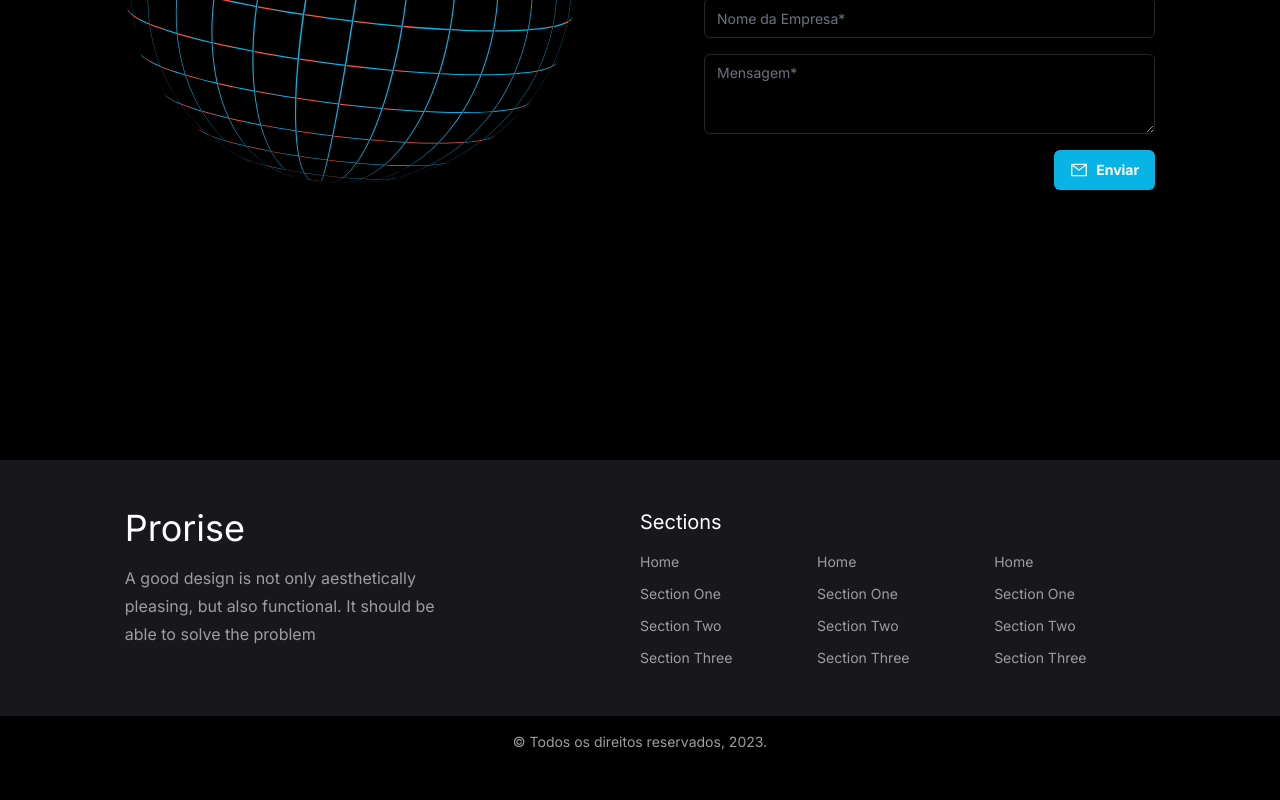
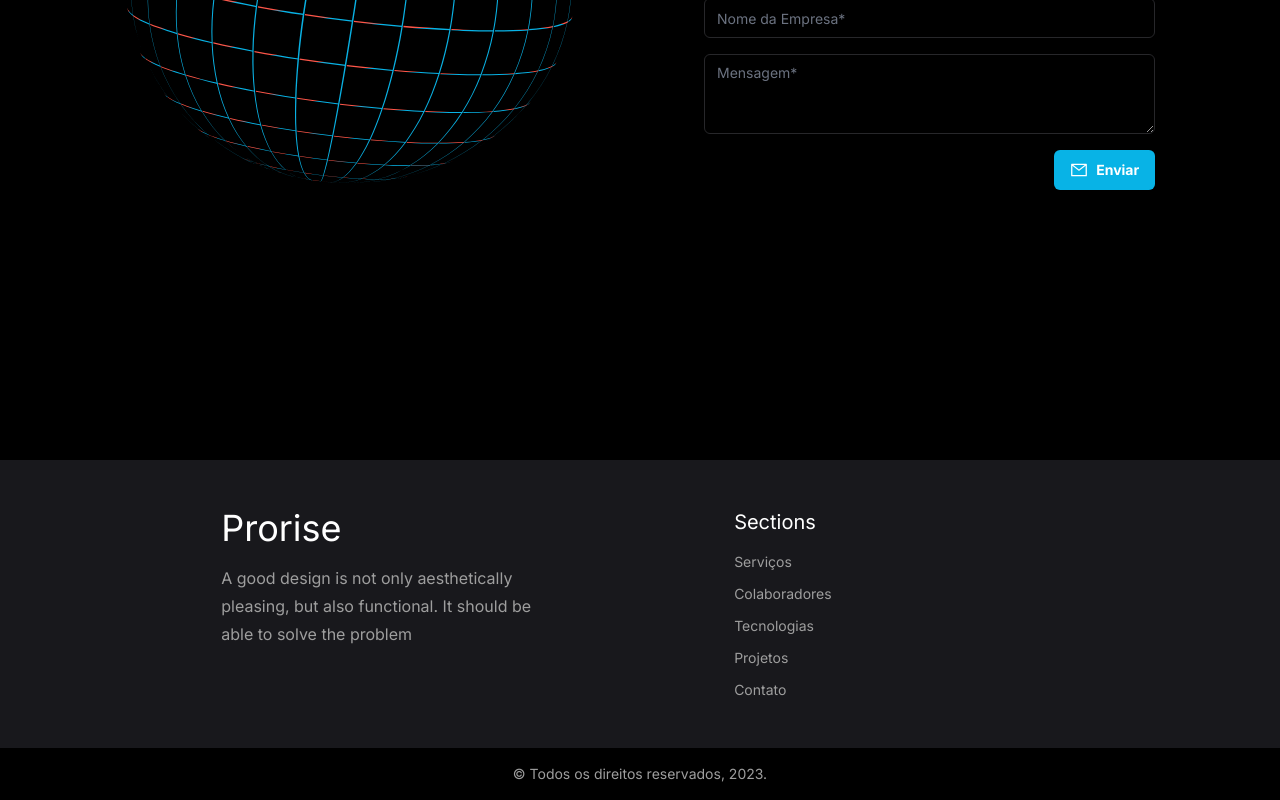
Before and after one commit to RodrigoNeoEx/prorise, a Next.js app: page / in a window 1280 px wide. Shown: the part 5246-6046 px from the top of the page. Before the commit the page ends 6014 px from the top, so only its background shows below. Built offline with nearby package versions, Linux system fonts and the light colour scheme.

Commit message:
feat: linked sections in footer | fix: element spacing in footer

```diff
--- a/src/components/Footer.tsx
+++ b/src/components/Footer.tsx
@@ -1,11 +1,13 @@
 import { ContentContainer } from "@/components/ContentContainer";
+import { menuItems } from "@/constants/menuItems";
+import { scrollToSection } from "@/helpers/scroll";
 
 export const Footer = () => {
 	return (
 		<footer className="bg-dark-700 py-12">
 			<ContentContainer>
-				<div className="space-y-6 md:flex md:space-y-0">
-					<div className="flex-1 space-y-4">
+				<div className="justify-around space-y-6 md:flex md:space-y-0">
+					<div className="space-y-4">
 						<p className="text-4xl">Prorise</p>
 						<p className="max-w-xs text-base leading-7 text-custom-gray-500">
 							A good design is not only aesthetically pleasing, but also functional. It should be
@@ -13,29 +15,20 @@ export const Footer = () => {
 						</p>
 					</div>
 
-					<div className="flex-1">
+					<div>
 						<p className="mb-4 text-xl">Sections</p>
 
 						<div className="grid grid-cols-2 gap-x-4 gap-y-8 text-sm text-custom-gray-500 md:grid-cols-3">
 							<div className="flex flex-col space-y-3">
-								<a href="#">Home</a>
-								<a href="#">Section One</a>
-								<a href="#">Section Two</a>
-								<a href="#">Section Three</a>
-							</div>
-
-							<div className="flex flex-col space-y-3">
-								<a href="#">Home</a>
-								<a href="#">Section One</a>
-								<a href="#">Section Two</a>
-								<a href="#">Section Three</a>
-							</div>
-
-							<div className="flex flex-col space-y-3">
-								<a href="#">Home</a>
-								<a href="#">Section One</a>
-								<a href="#">Section Two</a>
-								<a href="#">Section Three</a>
+								{menuItems.map(({ name, sectionId }) => (
+									<a
+										key={name}
+										onClick={e => scrollToSection(e, sectionId)}
+										className="hover:cursor-pointer"
+									>
+										{name}
+									</a>
+								))}
 							</div>
 						</div>
 					</div>
```
